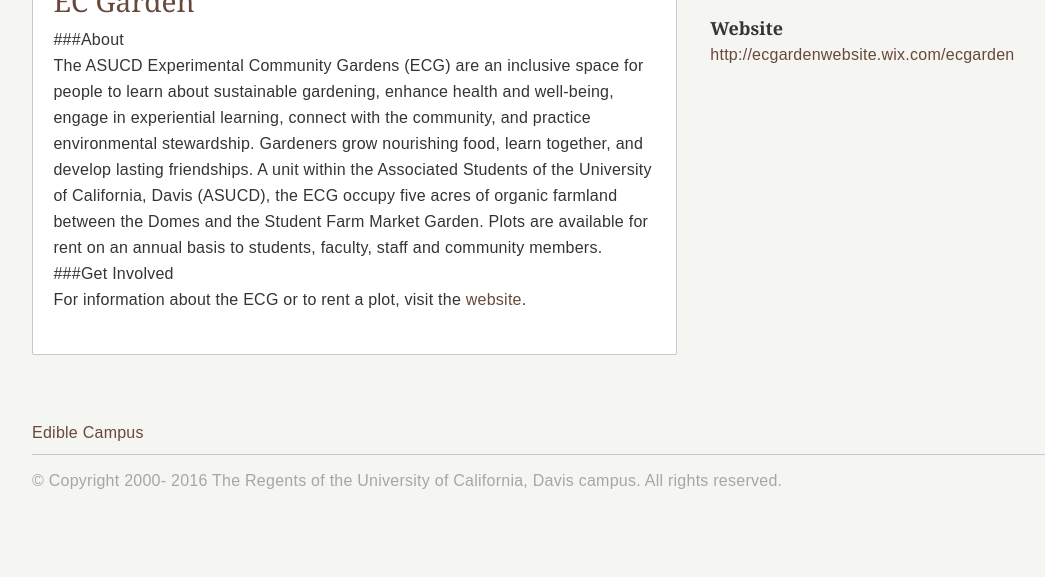
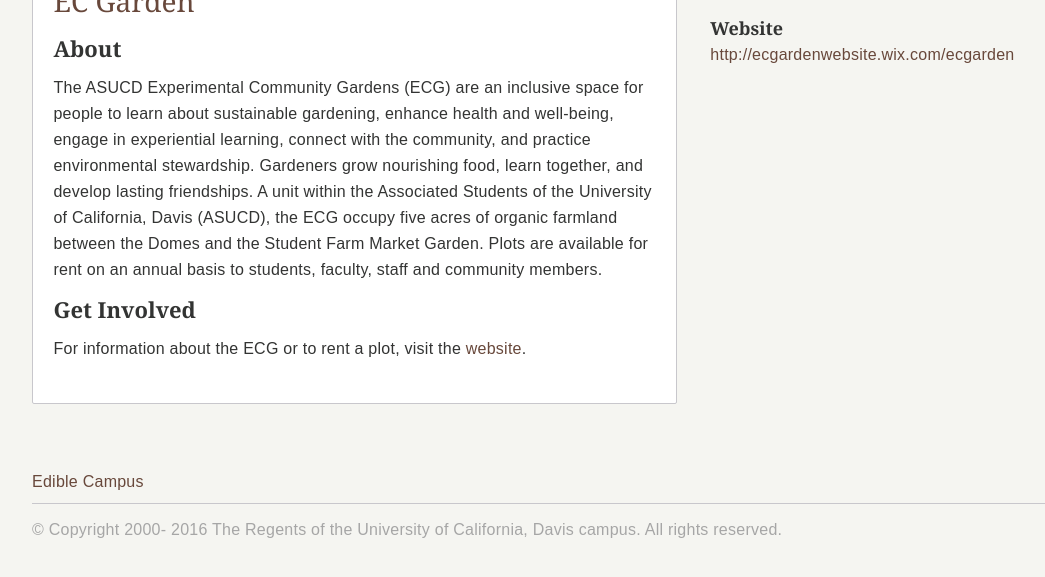
Before and after one commit to ucdavis/ediblecampus, a Jekyll site: the page built from _posts/gardens/2015-12-22-EC-Garden.markdown, in a window 1280 px wide, cut to the strip 402-986 px from the top of the page. Shown: the top 577 px of the strip, without its empty margins (96-1141 px from the left). Built offline with Jekyll 4.4.1, drawn with Linux system fonts in a browser that asks for light colours; nearby versions of some CDN libraries; before the commit the page ends 937 px from its top, so only the background shows below that.

Commit message:
end of titles

```diff
--- a/_posts/gardens/2015-11-22-Salad-Bowl-Garden.markdown
+++ b/_posts/gardens/2015-11-22-Salad-Bowl-Garden.markdown
@@ -12,10 +12,10 @@
 ---
 
 
-###About
+<h2>About</h2>
 
 Started in 2008, the Salad Bowl Garden is run by students and eaten by anyone. Situated just outside the Plant and Environmental Sciences building, the Salad Bowl Garden is an interactive edible landscape where you can pick your salad and eat fresh food while at school or work. A range of crops are grown to meet staff and student preferences, be eaten raw, and follow healthy agronomic practices. Check out the garden signs to learn about vegetable varieties, water-saving irrigation techniques, organic fertilization methods, and more.
 
-###Get Involved
+<h2>Get Involved</h2>
 
 Each quarter, the garden team hosts salad bowl lunches, where all are invited to harvest and enjoy their own salads. Additionally, all members of the UC Davis community are welcome to visit the garden at any time and harvest as they please! Stop by the Salad Bowl Garden on Picnic Day - April 16, 2016 - for fun activities put on by students in the [Arboretum and Public Garden’s Edible Landscaping Internship.](http://arboretum.ucdavis.edu/student_opportunities.aspx)
--- a/_posts/gardens/2015-12-22-EC-Garden.markdown
+++ b/_posts/gardens/2015-12-22-EC-Garden.markdown
@@ -11,10 +11,10 @@
 ---
 
 
-###About
+<h2>About</h2>
 
 The ASUCD Experimental Community Gardens (ECG) are an inclusive space for people to learn about sustainable gardening, enhance health and well‐being, engage in experiential learning, connect with the community, and practice environmental stewardship. Gardeners grow nourishing food, learn together, and develop lasting friendships. A unit within the Associated Students of the University of California, Davis (ASUCD), the ECG occupy five acres of organic farmland between the Domes and the Student Farm Market Garden. Plots are available for rent on an annual basis to students, faculty, staff and community members.
 
-###Get Involved
+<h2>Get Involved</h2>
 
 For information about the ECG or to rent a plot, visit the [website](http://ecgardenwebsite.wix.com/ecgarden).
```
Also changed, not shown: 3 other files.
